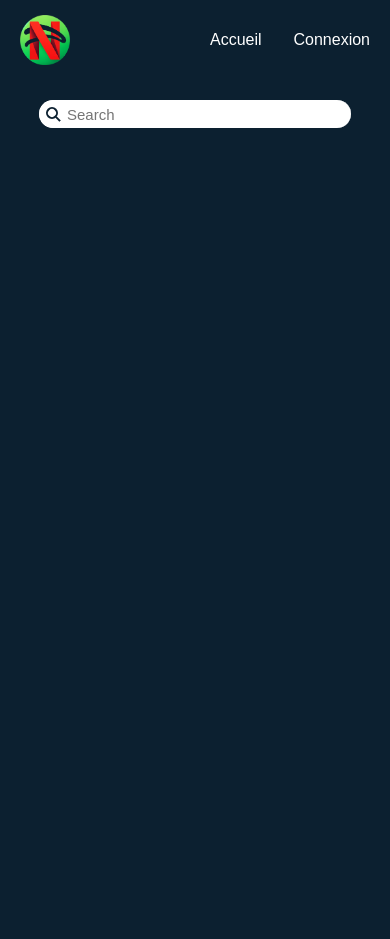
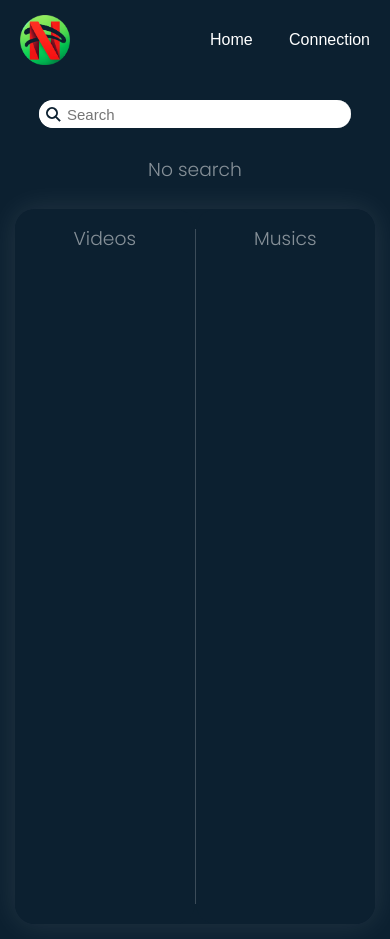
Before and after one commit to Taker-Academy/spotiflyx-zekus63, an Angular app in the folder frontend/: page / in a window 390 px wide. Before the commit the page ends 844 px from the top, so only its background shows below. Built offline with nearby package versions, Linux system fonts and the light colour scheme; a web font is replaced by a local one.

Commit message:
[ADD] Containers for videos and musics in home page and upgrading of responsive

```diff
--- a/frontend/src/app/components/header/header.component.css
+++ b/frontend/src/app/components/header/header.component.css
@@ -115,6 +115,12 @@ nav .navbar .linknavbar {
 
 /* Responsive */
 @media screen and (max-width: 700px) {
+    nav {
+        margin-bottom: 90px;
+    }
+    nav .navbar {
+        width: 160px;
+    }
     .search {
         position: absolute;
         width: 80vw;
@@ -126,9 +132,6 @@ nav .navbar .linknavbar {
     .search .input {
         width: 75vw;
     }
-    nav .navbar {
-        width: 160px;
-    }
 }
 
 @media screen and (max-width: 600px) {
--- a/frontend/src/app/components/header/header.component.html
+++ b/frontend/src/app/components/header/header.component.html
@@ -8,7 +8,7 @@
                 <input type="text" placeholder="Search" id="ProductsSearch">
             </div>
         </div>
-        <a routerLink="" class="linknavbar">Accueil</a>
-        <a routerLink="/signin" class="linknavbar">Connexion</a>
+        <a routerLink="" class="linknavbar">Home</a>
+        <a routerLink="/signin" class="linknavbar">Connection</a>
     </div>
 </nav>
--- a/frontend/src/app/components/home/home.component.css
+++ b/frontend/src/app/components/home/home.component.css
@@ -1,6 +1,62 @@
-/* .horizontal.line {
-    margin-left: 10px;
-    margin-right: 10px;
-    height: 1px;
-    background-color: #00dfc4;
-} */
+@import url('https://fonts.googleapis.com/css2?family=Poppins:ital,wght@0,100;0,200;0,300;0,400;0,500;0,600;0,700;0,800;0,900;1,100;1,200;1,300;1,400;1,500;1,600;1,700;1,800;1,900&display=swap');
+
+.content {
+    display: flex;
+    flex-direction: column;
+    align-items: center;
+    height: 91.2vh;
+    width: auto;
+    margin: 15px;
+}
+
+.content h3 {
+    font-family: 'Poppins', sans-serif;
+    font-weight: 300;
+    color: rgba(255,255,255, 0.5);
+}
+
+.media {
+    display: flex;
+    flex-direction: row;
+    align-items: center;
+    height: 100%;
+    width: 100%;
+    margin-top: 25px;
+    border-radius: 20px;
+    box-shadow: 0 0 30px rgba(255,255,255,0.1);
+}
+
+/* Video */
+.media .video {
+    display: flex;
+    flex-direction: column;
+    align-items: center;
+    height: 100%;
+    width: 100%;
+    border-radius: 20px;
+}
+
+.media .video h3 {
+    margin: 15px 0 15px 0;
+}
+
+/* Separator */
+.media .separator {
+    height: 80vh;
+    width: 2px;
+    background-color: rgba(255,255,255,0.2);
+}
+
+/* Music */
+.media .music {
+    display: flex;
+    flex-direction: column;
+    align-items: center;
+    height: 100%;
+    width: 100%;
+    border-radius: 20px;
+}
+
+.media .music h3 {
+    margin: 15px 0 15px 0;
+}
--- a/frontend/src/app/components/home/home.component.html
+++ b/frontend/src/app/components/home/home.component.html
@@ -1,2 +1,14 @@
 <app-header></app-header>
 <!-- <div class="horizontal line"></div> -->
+<div class="content">
+    <h3>No search</h3>
+    <div class="media">
+        <section class="video">
+            <h3>Videos</h3>
+        </section>
+        <div class="separator"></div>
+        <section class="music">
+            <h3>Musics</h3>
+        </section>
+    </div>
+</div>
```
